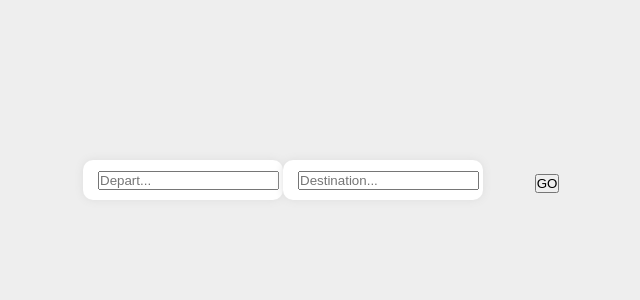
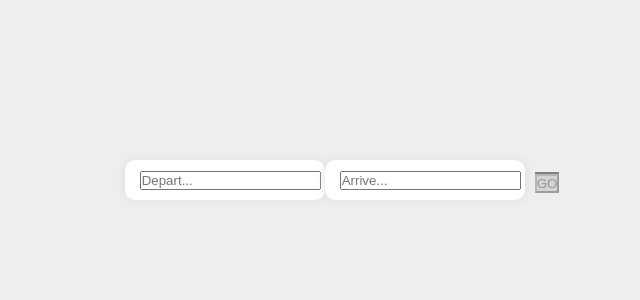
Before and after one commit to adarshm11/airline-tracker, a React (Create React App) app in the folder airline-tracker/: page / in a window 1280 px wide. Shown: the top 300 px of the page, without its empty margins (293-933 px from the left). Built offline with nearby package versions, Linux system fonts and the light colour scheme.

Commit message:
Multiple Changes: 1. SearchUI can now make 'GO' button only available with valid search queries (i.e. two distinct, not-null queries from the search results) 2. Added preliminary error tracking for SearchUI* 3. Formatting *Note: error tracking is currently faulty and incomplete

```diff
--- a/airline-tracker/src/SearchUI.css
+++ b/airline-tracker/src/SearchUI.css
@@ -12,5 +12,28 @@
 .search-bar-button {
     position: relative;
     display: inline-block;
-    width: 10%;
+    background-color: gray;
+    cursor: pointer;
+    margin: 10px;
 }
+
+.search-bar-button button:disabled {
+    background-color: lightgray;
+    cursor: not-allowed;
+}
+
+.error-message {
+    color: red;
+    margin-top: 5px;
+    font-size: 12px;
+    height: 20px;
+}
+
+.error-message-wrapper {
+    position: absolute;
+    border-color: black;
+    top: 100%;
+    left: 0%;
+    min-width: 200px;
+    display: 0;
+}
--- a/airline-tracker/src/SearchUI.js
+++ b/airline-tracker/src/SearchUI.js
@@ -8,20 +8,116 @@ export function SearchUI() {
 
     const navigate = useNavigate();
 
-    const [results, setResults] = useState([]);
+    // input fields for each search bar
+    const [input1, setInput1] = useState("");
+    const [input2, setInput2] = useState("");
+
+    // search results for each search bar
+    const [results1, setResults1] = useState([]);
     const [results2, setResults2] = useState([]);
+
+    // result that is selected via click for each search bar
+    const [selectedResult1, setSelectedResult1] = useState(null);
+    const [selectedResult2, setSelectedResult2] = useState(null);
+
+    // when certain conditions are met, the 'GO' button should be unclickable
+    const isGoButtonDisabled = !selectedResult1 || !selectedResult2 || selectedResult1 === selectedResult2;
+
+    // error identifier for each search bar
+    const [error1, setError1] = useState(false);
+    const [error2, setError2] = useState(false);
+
+    // execute when the 'GO' button is clicked
+    const handleGoClick = () => {
+        navigate("/search-results");
+        // next step: pass in the search queries for the API call
+    };
+
+    // change the display input of search bar #{barNumber} when it is updated to {value}
+    const handleInputChange = (barNumber, value) => {
+
+        if (barNumber === 1) { // departure search bar (#1)
+            setInput1(value); // update display value -> new query
+            if (!value) setSelectedResult1(null); // reset {selectedResult1} now that input was changed
+        }
+
+        else { // arrival search bar (#2)
+            setInput2(value);
+            if (!value) setSelectedResult2(null);
+        }
+
+        // check if departure and arrival queries are identical -> should throw error
+        const isIdentical = barNumber === 1 ? value === input2 : value === input1;
+
+        if (isIdentical) {
+            if (barNumber === 1) { // if the error was thrown from departure search bar (#1)
+                setError1(true);
+            }
+
+            else {
+                setError2(true);
+            }
+        }
+
+        else { // no error found
+            if (barNumber === 1) {
+                setError1(false);
+            } else {
+                setError2(false);
+            }
+        }
+    };
+
+    // when error is thrown, determine which error -> REDUNDANT TO CHECK FOR ERROR THEN CHECK WHICH ERROR
+    const computeError = (barNumber, error) => {
+        if (selectedResult1 === selectedResult2) return "Departure and arrival airports cannot be the same."
+        if (barNumber === 1){
+            if (!selectedResult1) return "Enter departure airport."
+            else return "Enter arrival airport."
+        }
+        else {
+            if (!selectedResult2) return "Enter departure airport."
+            else return "Enter arrival airport."
+        }
+    }
+
     return (
         <div>
             <div className="search-bar-container">
-                <SearchBar setResults={setResults} searchType="Depart..." />
+                <SearchBar
+                    setInput={(value) => {handleInputChange(1, value);}}
+                    setResults={setResults1}
+                    setSelectedResult={setSelectedResult1}
+                    searchType="Depart..."
+                    inputValue={input1}
+                    error={error1}
+                />
             </div>
+            <div className="error-message-wrapper">
+                    {error1 && <div className="error-message">{computeError(1, error1)}</div>}
+                </div>
             <div className="search-bar-container">
-                <SearchBar setResults={setResults2} searchType="Destination..." />
+                <SearchBar
+                    setInput={(value) => {handleInputChange(2, value);}}
+                    setResults={setResults2}
+                    setSelectedResult={setSelectedResult2}
+                    searchType="Arrive..."
+                    inputValue={input2}
+                    error={error2}
+                />
+                <div className="error-message-wrapper">
+                    {error2 && <div className="error-message">{computeError(2, error2)}</div>}
+                </div>
             </div>
             <div className="search-bar-button">
-                <button type="button" onClick={() => navigate("/search-results")}>GO</button>
+                <button
+                    type="button"
+                    onClick={handleGoClick}
+                    disabled={isGoButtonDisabled}
+                >
+                    GO
+                </button>
             </div>
         </div>
-
-    )
+    );
 }
--- a/airline-tracker/src/search-ui-components/SearchBar.css
+++ b/airline-tracker/src/search-ui-components/SearchBar.css
@@ -7,6 +7,21 @@
     box-shadow: 0px 0px 8px #ddd;
     display: flex;
     align-items: center;
+    position: relative;
+}
+
+.input-wrapper::after {
+    content: "❌"; /* Use a red exclamation mark or other symbol */
+    color: red; /* Set the color to red */
+    position: absolute; /* Position it absolutely */
+    right: 10px; /* Adjust the position from the right */
+    top: 50%; /* Center vertically */
+    transform: translateY(-50%); /* Adjust for vertical centering */
+    display: none; /* Hide by default */
+}
+
+.input-wrapper.error::after {
+    display: block; /* Show the exclamation mark when there is an error */
 }
 
 .input {
--- a/airline-tracker/src/search-ui-components/SearchBar.js
+++ b/airline-tracker/src/search-ui-components/SearchBar.js
@@ -2,10 +2,9 @@ import React, {useState} from "react"
 import {FaSearch} from "react-icons/fa"
 import "./SearchBar.css"
 
-export const SearchBar = ({setResults, searchType}) => {
+export const SearchBar = ({setInput, setResults, setSelectedResult, searchType, inputValue, error}) => {
 
-    const [input, setInput] = useState("");
-    const [results, setResultsLocal] = useState([]);
+    const [resultsLocal, setResultsLocal] = useState([]);
 
     const SearchResult = ({result}) => {
         return (
@@ -15,7 +14,6 @@ export const SearchBar = ({setResults, searchType}) => {
         )
     }
 
-    //
     const SearchResults = ({results}) => {
         return (
             <div className="results-list">
@@ -41,25 +39,27 @@ export const SearchBar = ({setResults, searchType}) => {
     const handleChange = (value) => {
         setInput(value);
         fetchData(value);
+        setSelectedResult(null);
     };
 
     const handleClick = (value) => {
         setInput(value);
         setResultsLocal([]);
+        setSelectedResult(value);
     }
 
     return (
         <div>
-            <div className="input-wrapper">
+            <div className={`input-wrapper ${error ? 'error' : ''}`}>
                 <FaSearch id="search-icon" />
                 <input
                     placeholder={searchType}
-                    value={input}
+                    value={inputValue}
                     onChange={(e) => handleChange(e.target.value)}
                 />
             </div>
             <div className="search-results">
-                {results.length > 0 && <SearchResults results={results} />}
+                {resultsLocal.length > 0 && <SearchResults results={resultsLocal} />}
             </div>
         </div>
     );
```
